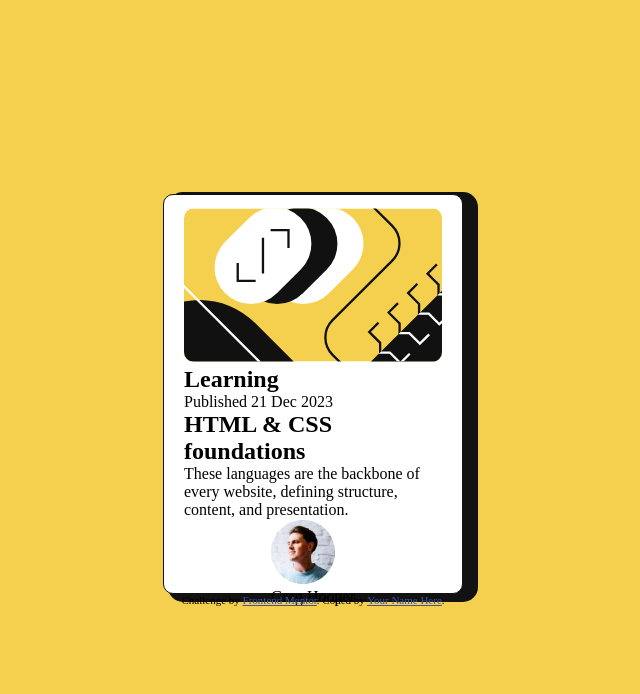
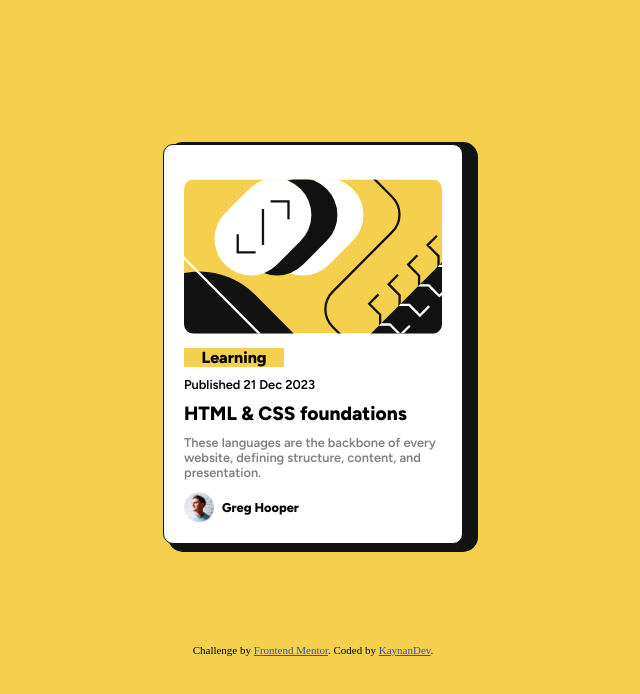
Before and after one commit to kaynantDEV/Blog-card, a plain HTML site: page index.html in a window 1280 px wide. Shown: the whole page, without its empty margins (327-967 px from the left). Drawn offline with Linux system fonts and the light colour scheme.

Commit message:
conclusão de projeto

```diff
--- a/assets/css/style.css
+++ b/assets/css/style.css
@@ -27,8 +27,8 @@ main{
     height: 400px;
     display: flex;
     flex-direction: column;
-    align-items: center;
     justify-content: center;
+    font-family:'Figtree', sans-serif;
     background-color: var(--White);
     padding: 20px;
     border: 1px solid var(--Black);
@@ -44,7 +44,41 @@ main{
     margin-top: 10%;
 }
 .main-text{
+}
+.main-text h2{
+    width: 100px;
+    text-align: center;
+    font-size: 1em;
+    font-weight: 800;
+    background-color: var(--Yellow);
+    margin: 10px 0px;
+}
+.main-text p{
+    font-size: 0.8em;
+}
+.main-text h1{
+    font-size: 1.2em;
+    margin: 10px 0px;
+}
 
+.main-text p:last-child{
+    color: var(--Grey);
+}
+.main-perfil{
+    display: flex;
+    align-items: center;
+    gap: 8px;
+    justify-content: flex-start;
+    margin: 10px 0px;
+}
+
+.main-perfil img{
+    width: 30px;
+}
+.main-perfil p{
+    font-size: 0.8rem;
+    font-weight: 800;
+    margin: 10px 0px;
 }
 
 
@@ -62,5 +96,5 @@ main{
 
 
 
-.attribution { font-size: 11px; text-align: center; }
+.attribution { font-size: 11px; text-align: center; margin-top: 100px;}
 .attribution a { color: hsl(228, 45%, 44%); }
--- a/index.html
+++ b/index.html
@@ -20,13 +20,13 @@
     <section class="main-img">
       <img src="assets/images/illustration-article.svg" alt="ilustração de articles">
     </section>
-    <section class="text">
+    <section class="main-text">
       <h2>Learning</h2>
       <p>Published 21 Dec 2023</p>
       <h1>HTML & CSS foundations</h1>
       <p>These languages are the backbone of every website, defining structure, content, and presentation.</p>
   </section>
-  <section class="perfil">
+  <section class="main-perfil">
     <img src="assets/images/image-avatar.webp" alt="imagem do avatar">
     <p>Greg Hooper</p>
   </section>
@@ -34,7 +34,7 @@
 
   <div class="attribution">
     Challenge by <a href="https://www.frontendmentor.io?ref=challenge" target="_blank">Frontend Mentor</a>.
-    Coded by <a href="#">Your Name Here</a>.
+    Coded by <a href="#">KaynanDev</a>.
   </div>
 </body>
 </html>
```
Also changed, not shown: 1 other file.
